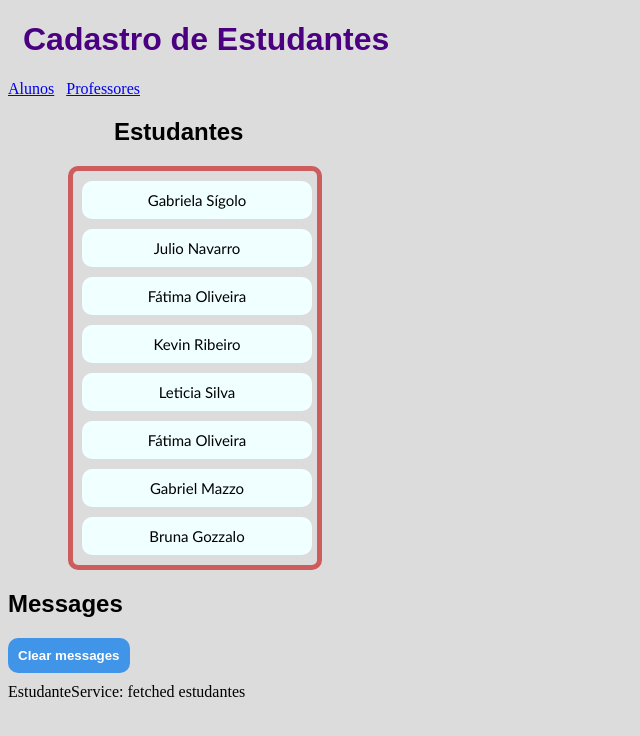
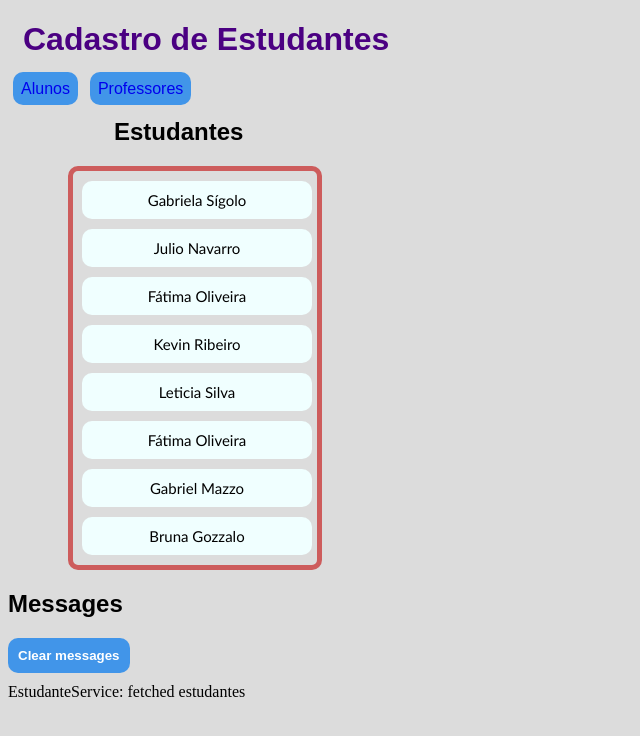
Before and after one commit to gabrielasigolo/Tarefa09CadastroDeEstudantes, an Angular app: page /estudantes in a window 1280 px wide. Shown: the top 736 px of the page, without its empty margins (0-640 px from the left). Built offline with nearby package versions, Linux system fonts and the light colour scheme.

Commit message:
finalizando

```diff
--- a/src/app/app.component.html
+++ b/src/app/app.component.html
@@ -1,5 +1,5 @@
 <h1>{{title}}</h1>
-<nav>
+<nav class="navbar">
     <a routerLink="./estudantes">Alunos</a> &nbsp;
     <a routerLink="./professores">Professores</a>
 </nav>
--- a/src/app/professores/professores.component.css
+++ b/src/app/professores/professores.component.css
@@ -1,5 +1,6 @@
 h2{
     font-family: Arial, Helvetica, sans-serif;
+    margin-left: 119px;
 }
 
 .estudantes {
--- a/src/styles.css
+++ b/src/styles.css
@@ -7,3 +7,15 @@ h1{
     color:indigo;
     margin-left: 15px;
 }
+
+.navbar{
+    margin: 5px;
+}
+
+.navbar a{
+    background-color: #4195e9;
+    padding: 8px;
+    border-radius: 10px;
+    text-decoration: none;
+    font-family: Arial, Helvetica, sans-serif;
+}
```
